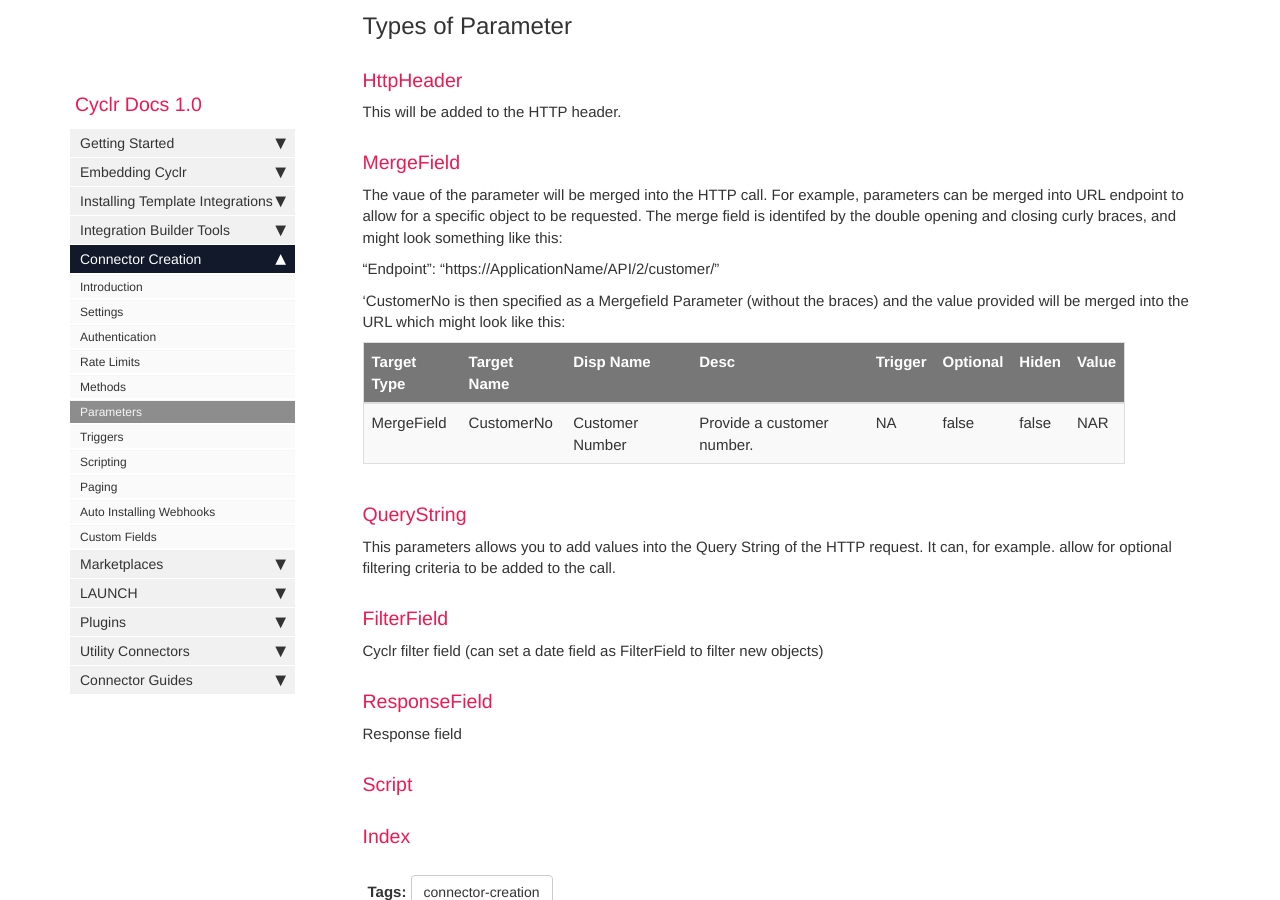
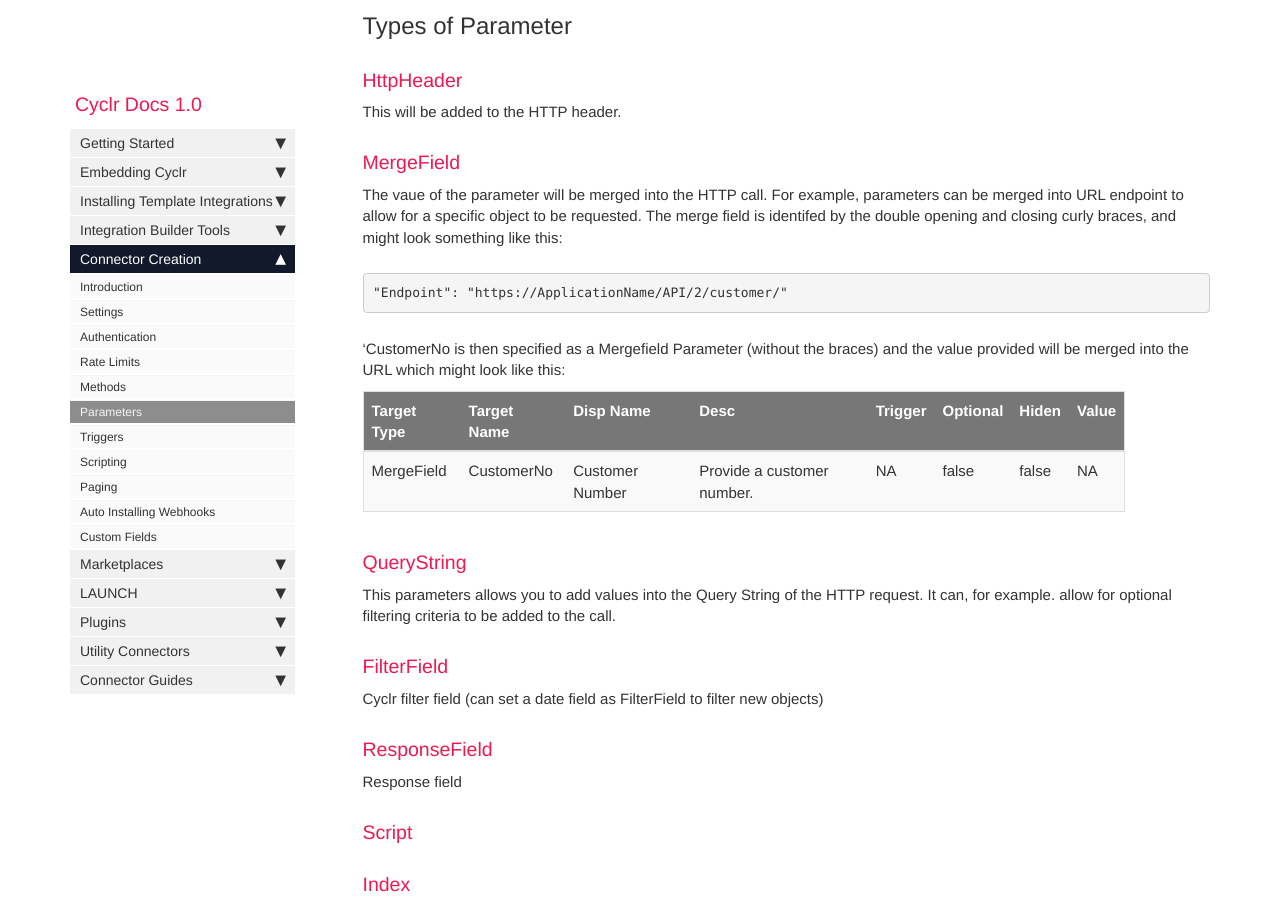
Before and after one commit to sneakysneak/docs, a Jekyll site: the page built from pages/custom-connectors/06-parameters.md, in a window 1280 px wide and 900 px high, scrolled down 1108 px. Built offline with Jekyll 4.4.1, drawn with Linux system fonts in a browser that asks for light colours; nearby versions of some CDN libraries; comment, search, counter and statistics services are not loaded.

Commit message:
Update 06-parameters.md

```diff
--- a/pages/custom-connectors/06-parameters.md
+++ b/pages/custom-connectors/06-parameters.md
@@ -34,15 +34,13 @@ This will be added to the HTTP header.
 
 The vaue of the parameter will be merged into the HTTP call.  For example, parameters can be merged into URL endpoint to allow for a specific object to be requested.  The merge field is identifed by the double opening and closing curly braces, and might look something like this:
 
-"Endpoint": "https://ApplicationName/API/2/customer/{{CustomerNo}}"
+<pre>"Endpoint": "https://ApplicationName/API/2/customer/{{CustomerNo}}"</pre>
 
 'CustomerNo is then specified as a Mergefield Parameter (without the braces) and the value provided will be merged into the URL which might look like this:
 
 | Target Type | Target Name | Disp Name | Desc | Trigger | Optional | Hiden | Value |
 | --- | --- | --- | --- | --- | --- | --- | --- |
-| MergeField| CustomerNo | Customer Number | Provide a customer number. | NA | false | false | NAR |
-
-
+| MergeField| CustomerNo | Customer Number | Provide a customer number. | NA | false | false | NA |
 
 ### QueryString
 
```
